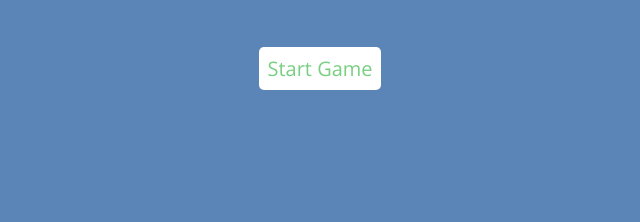
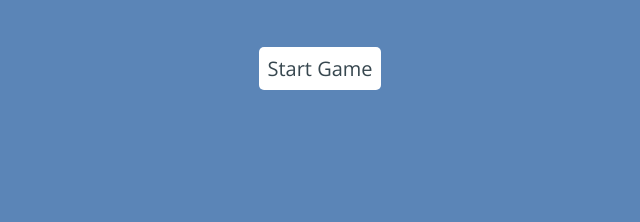
Before and after one commit to nannis91/treehouse-project-6, a plain HTML site: page index.html in a window 1280 px wide. Shown: the part 373-595 px from the top of the page, 320-960 px from the left. Drawn offline with nearby package versions, Linux system fonts and the light colour scheme.

Commit message:
Change color of start button text

```diff
--- a/css/styles.css
+++ b/css/styles.css
@@ -147,7 +147,7 @@ button {
 }
 
 .start a {
-  color: var(--color-win);
+  color: var(--color-keys);
 }
 
 .win {
```
